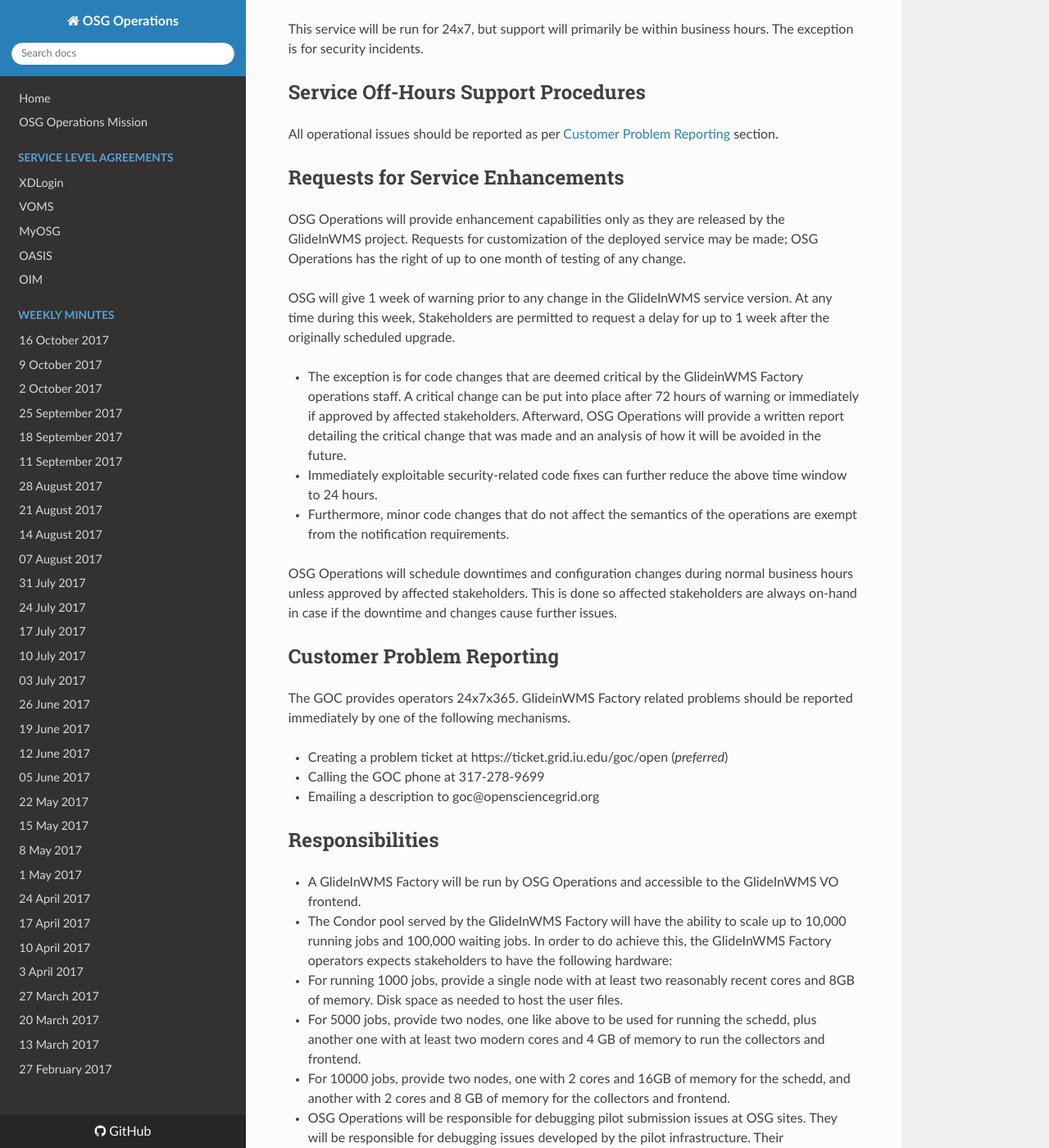
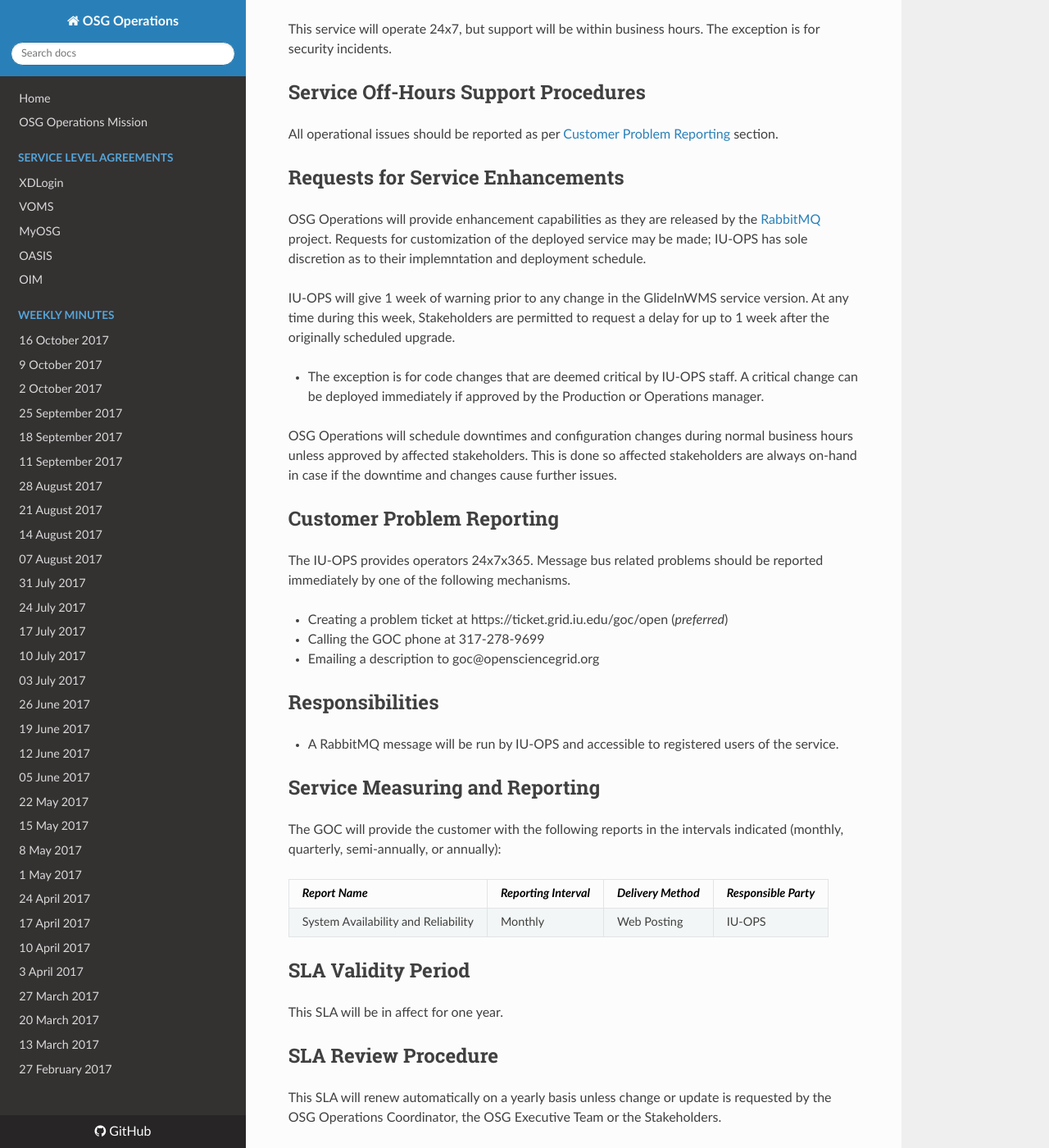
Before and after one commit to osg-htc/operations, an MkDocs documentation site: the page built from docs/SLA/event.md, in a window 1280 px wide and 1400 px high, scrolled down 2175 px. Shown: the whole window at 82% size. Built offline with MkDocs 1.6.1, drawn with Linux system fonts in a browser that asks for light colours; nearby versions of some CDN libraries; old or Windows-style settings are respelled for this version of MkDocs; some of the changed text lies outside the part shown.

Commit message:
Update event.md

```diff
--- a/docs/SLA/event.md
+++ b/docs/SLA/event.md
@@ -65,25 +65,24 @@
 Availability will be determined by the algorithm documented [here](http://monitor.grid.iu.edu/availability/status/event1/status_stamp.sh)
 
 ## Service Support Hours
-This service will be run for 24x7, but support will primarily be within business hours. The exception is for security incidents.
+This service will operate 24x7, but support will be within business hours. The exception is for security incidents.
 
 ## Service Off-Hours Support Procedures
 All operational issues should be reported as per [Customer Problem Reporting](#customer-problem-reporting) section.
 
 ## Requests for Service Enhancements
-OSG Operations will provide enhancement capabilities only as they are released by the GlideInWMS project. Requests for customization of the deployed service may be made; OSG Operations has the right of up to one month of testing of any change.
+OSG Operations will provide enhancement capabilities as they are released by the [RabbitMQ](https://www.rabbitmq.com/) project. Requests for customization of the deployed service may be made; IU-OPS has sole discretion as to their implemntation and deployment schedule.
 
-OSG will give 1 week of warning prior to any change in the GlideInWMS service version. At any time during this week, Stakeholders are permitted to request a delay for up to 1 week after the originally scheduled upgrade.
+IU-OPS will give 1 week of warning prior to any change in the GlideInWMS service version. At any time during this week, Stakeholders are permitted to request a delay for up to 1 week after the originally scheduled upgrade.
 
-   * The exception is for code changes that are deemed critical by the GlideinWMS Factory operations staff. A critical change can be put into place after 72 hours of warning or immediately if approved by affected stakeholders. Afterward, OSG Operations will provide a written report detailing the critical change that was made and an analysis of how it will be avoided in the future.
-   * Immediately exploitable security-related code fixes can further reduce the above time window to 24 hours.
-   * Furthermore, minor code changes that do not affect the semantics of the operations are exempt from the notification requirements.
+   * The exception is for code changes that are deemed critical by IU-OPS staff.
+   A critical change can be deployed immediately if approved by the Production or Operations manager.
 
 OSG Operations will schedule downtimes and configuration changes during normal business hours unless approved by affected stakeholders. This is done so affected stakeholders are always on-hand in case if the downtime and changes cause further issues.
 
 
 ## Customer Problem Reporting
-The GOC provides operators 24x7x365. GlideinWMS Factory related problems should be reported immediately by one of the following mechanisms.
+The IU-OPS provides operators 24x7x365. Message bus related problems should be reported immediately by one of the following mechanisms.
 
    * Creating a problem ticket at https://ticket.grid.iu.edu/goc/open (*preferred*)
    * Calling the GOC phone at 317-278-9699
@@ -92,15 +91,7 @@
 
 ## Responsibilities
 
-   * A GlideInWMS Factory will be run by OSG Operations and accessible to the GlideInWMS VO frontend.
-   * The Condor pool served by the GlideInWMS Factory will have the ability to scale up to 10,000 running jobs and 100,000 waiting jobs. In order to do achieve this, the GlideInWMS Factory operators expects stakeholders to have the following hardware:
-   * For running 1000 jobs, provide a single node with at least two reasonably recent cores and 8GB of memory. Disk space as needed to host the user files.
-   * For 5000 jobs, provide two nodes, one like above to be used for running the schedd, plus another one with at least two modern cores and 4 GB of memory to run the collectors and frontend.
-   * For 10000 jobs, provide two nodes, one with 2 cores and 16GB of memory for the schedd, and another with 2 cores and 8 GB of memory for the collectors and frontend.
-   * OSG Operations will be responsible for debugging pilot submission issues at OSG sites. They will be responsible for debugging issues developed by the pilot infrastructure. Their responsibility ends when the job is successfully launched by Condor.
-   * OSG Operations will provide best effort assistance for issues pertaining to the VO frontend. The GlideInWMS project, not OSG, is responsible for software bugs.
-   * The GlideinWMS Factory operators will not submit jobs to sites that have not been validated by the VO running the jobs.. In the initial period, the stakeholder is expected to provide the list of validated sites to the GlideinWMS Factory operators. If at one point in time the stakeholder provides validation criteria the GlideinWMS Factory operators can implement, the operators themselves will take over the task of discovering and validating new OSG sites to run pilot jobs on.
-   * Affected stakeholders are expected to perform logging and accounting of all jobs run in the previous 30 days for security purposes.
+   * A RabbitMQ message will be run by IU-OPS and accessible to registered users of the service.
 
 
 ## Service Measuring and Reporting
@@ -108,11 +99,7 @@
 
 | *Report Name* | *Reporting Interval* | *Delivery Method* | *Responsible Party* |
 | ------------- | -------------------- | ----------------- | ------------------- |
-| System Availability and Reliability | Monthly | Web Posting | GOC |
-| Report of Critical and High Priority Issues | Quarterly | Web Posting | OSG Operations |
-| Summary of Changes | Quarterly | Web Posting | OSG Operations |
-
-These will be included in Appendix B of this document.
+| System Availability and Reliability | Monthly | Web Posting | IU-OPS |
 
 ## SLA Validity Period
 
@@ -128,15 +115,3 @@
 | Approved By | Position | Date |
 | ----------- | -------- | ---- |
 | | | |
-
-# Appendix B - Metric Reports
-   * [[ServiceLevelAgreements#Supporting_Documents][Recent availability statistics]]
-
-# Appendix C - VOs Using Glide-In WMS
-
-   * HCC
-   * USCMS
-   * NEBioGrid
-   * GLOW
-   * GlueX
-   * IceCube
```
